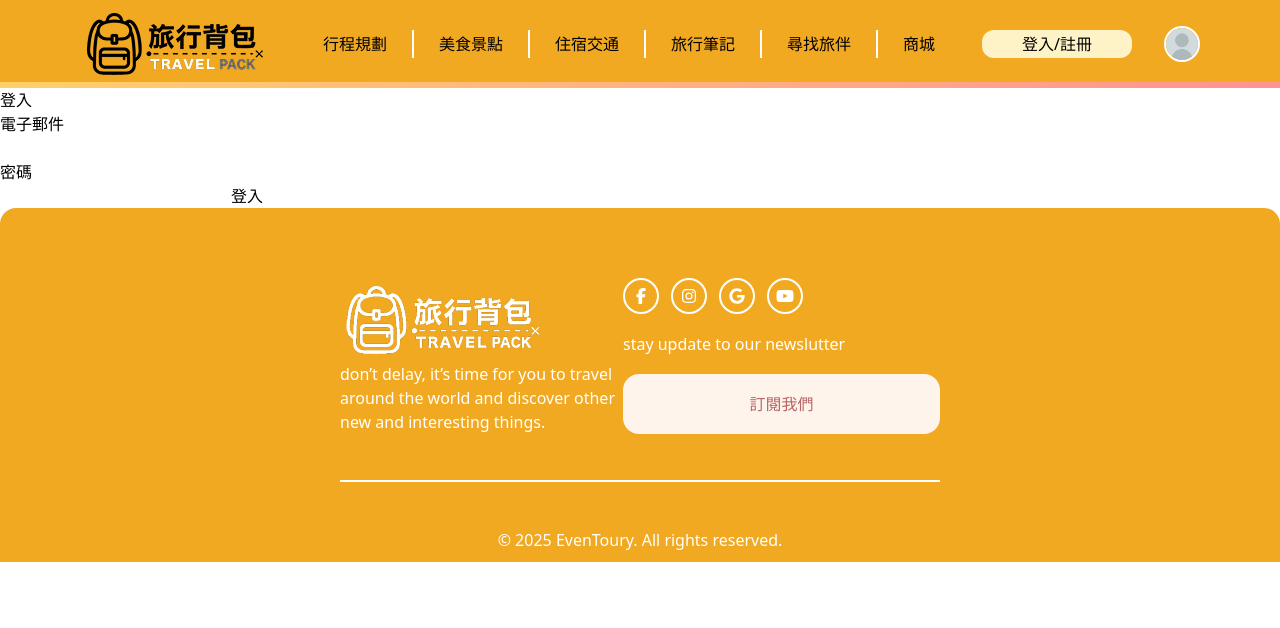
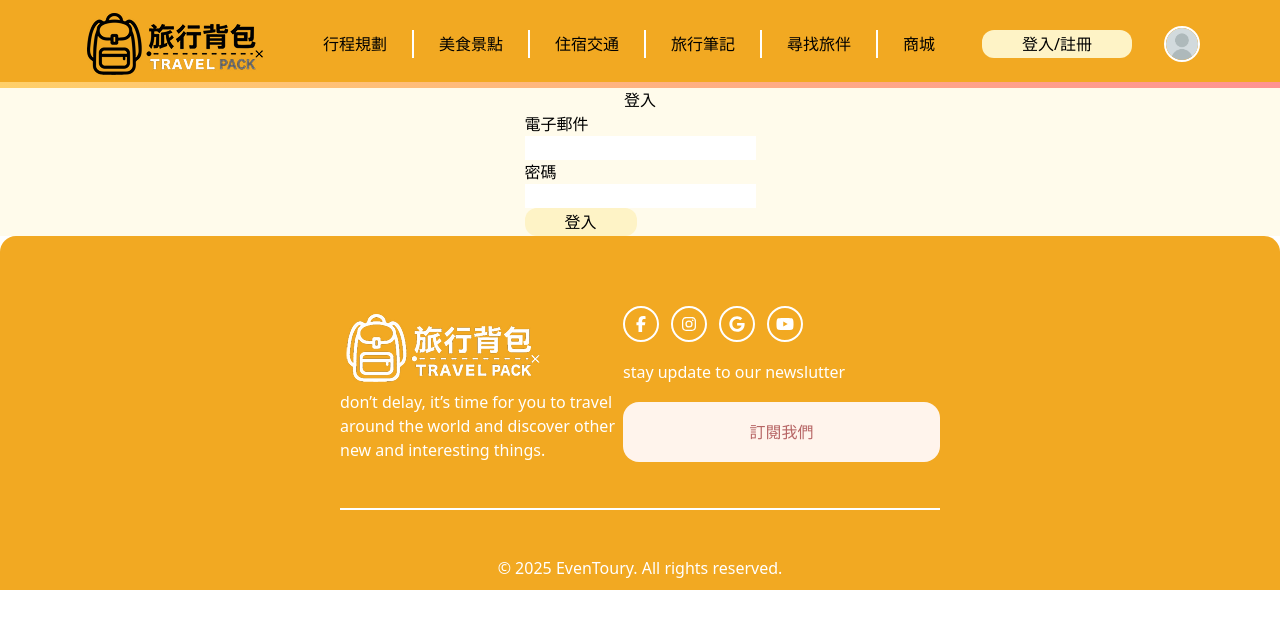
Before and after one commit to jetp02-25-team-a/frontend, a Next.js app: page /member/login in a window 1280 px wide. Shown: the top 628 px of the page. Built offline with nearby package versions, Linux system fonts and the light colour scheme.

Commit message:
登入 未排版

```diff
--- a/app/member/login/page.tsx
+++ b/app/member/login/page.tsx
@@ -1,6 +1,5 @@
 'use client';
 
-import { log } from 'console';
 import React, { useState, useEffect } from 'react';
 
 export default function Page() {
@@ -32,7 +31,7 @@ export default function Page() {
         localStorage.setItem('userToken', jsonRes.data.token);
         console.log('JWT已經儲存到LocalStorage');
       } else {
-        console.error('登入失敗');
+        console.log('登入失敗');
       }
     } catch (e) {
       console.log(e);
@@ -41,10 +40,14 @@ export default function Page() {
 
   return (
     <>
-      <div>登入</div>
+      <div className="w-screen h-full flex items-center justify-center bg-amber-50">
         <form onSubmit={handleSubmit}>
+          <div className=" w-full justify-center flex">
+            <h1>登入</h1>
+          </div>
           <h2>電子郵件</h2>
           <input
+            className="bg-white"
             type="text"
             name="email"
             value={data.email}
@@ -52,13 +55,23 @@ export default function Page() {
           />
           <h2>密碼</h2>
           <input
+            className="bg-white"
             type="text"
             name="password"
             value={data.password}
             onChange={handleFieldChange}
           />
-        <button type="submit">登入</button>
+
+          <div>
+            <button
+              type="submit"
+              className="bg-amber-100 px-10 py-0.5 rounded-xl"
+            >
+              登入
+            </button>
+          </div>
         </form>
+      </div>
     </>
   );
 }
```
Also changed, not shown: app/member/sign_up/page.tsx (added). Lines whose indentation alone changed are shown as unchanged.
